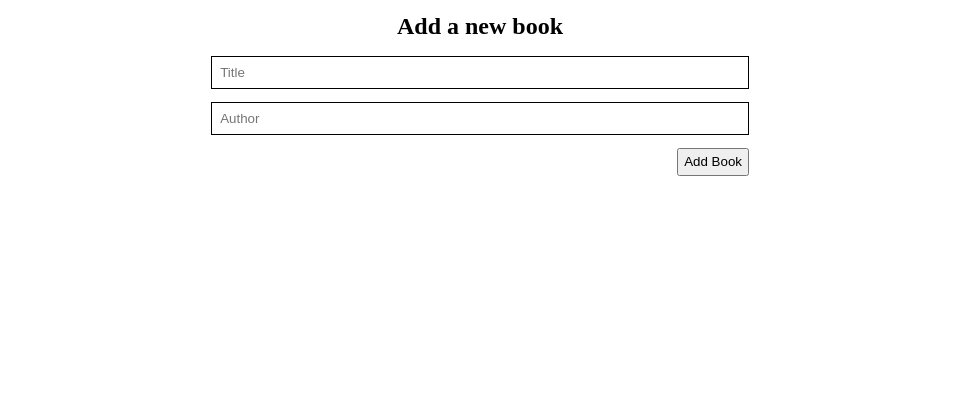
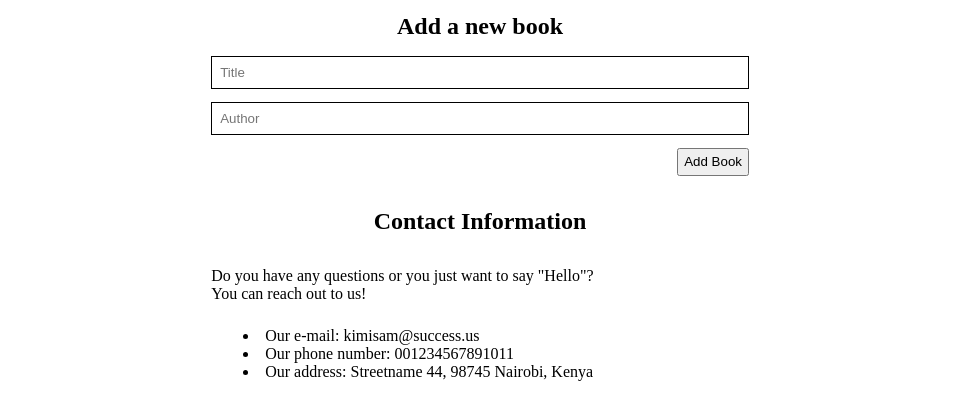
Before and after one commit to kimitaWanjohi/awesomebooks, a website: page index.html in a window 1280 px wide. Shown: the part 84-504 px from the top of the page, without its empty margins (160-1119 px from the left). Drawn offline with Linux system fonts and the light colour scheme.

Commit message:
Add html markup for contact info

```diff
--- a/index.html
+++ b/index.html
@@ -40,7 +40,14 @@
         </section>
 
         <section id="contact">
-
+            <h2 class="contact-h2">Contact Information</h2>
+            <p>Do you have any questions or you just want to say "Hello"? <br>
+                You can reach out to us!</p>
+            <ul class="contact-list">
+                <li>Our e-mail: kimisam@success.us</li>
+                <li>Our phone number: 001234567891011</li>
+                <li>Our address: Streetname 44, 98745 Nairobi, Kenya</li>
+            </ul>
         </section>
 
         <footer>
--- a/style.css
+++ b/style.css
@@ -61,3 +61,28 @@ button:hover {
   display: flex;
   justify-content: flex-end;
 }
+
+/*
+CONTACT SECTION
+*/
+
+#contact {
+  margin-top: 2rem;
+  width: 60%;
+  margin: 2rem auto 0;
+}
+
+.contact-h2 {
+  margin-bottom: 2rem;
+}
+
+#contact p {
+  text-align: left;
+  margin-bottom: 1.5rem;
+}
+
+.contact-list {
+  text-align: left;
+  list-style-position: inside;
+  padding-left: 2rem;
+}
```
